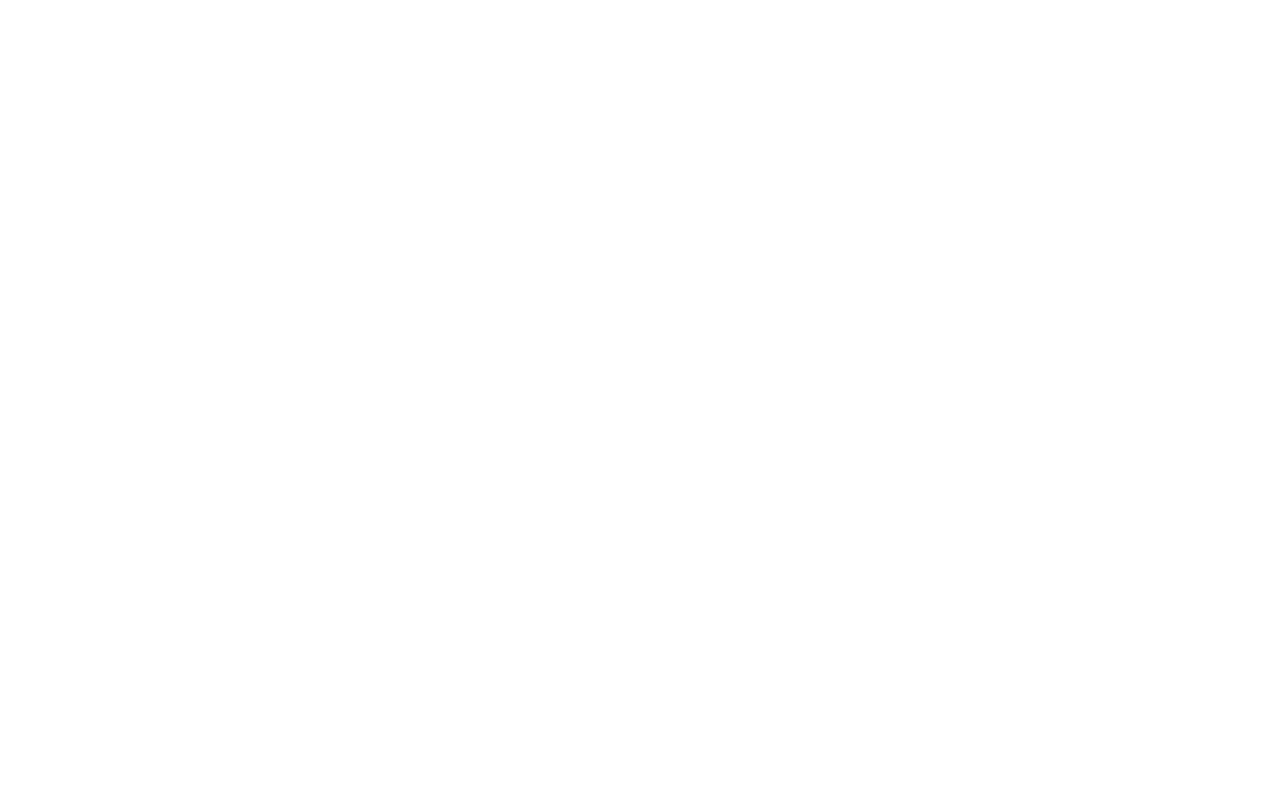
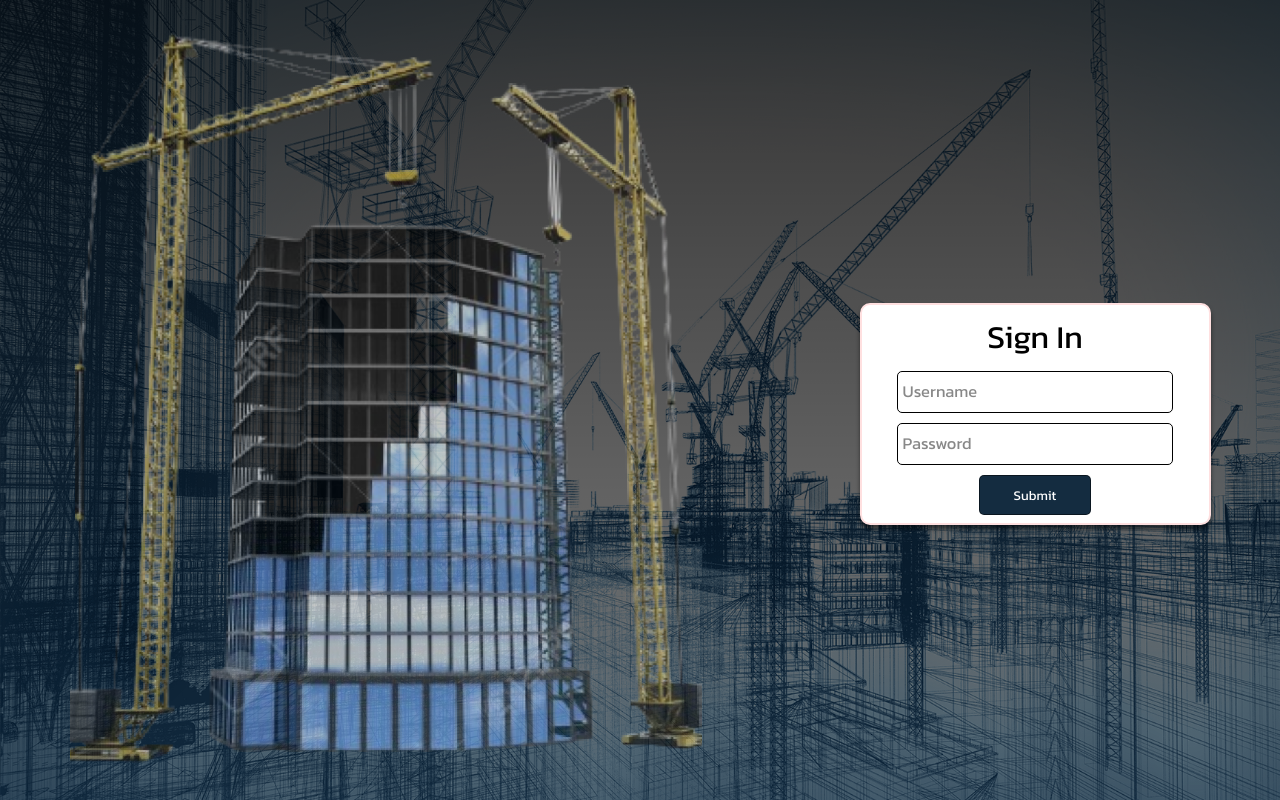
Before and after one commit to sahilsapariya/nirmaan-yaatra, a React (Create React App) app in the folder client/: page /sign-in in a window 1280 px wide. Before the commit this address had no page. Built offline with nearby package versions, Linux system fonts and the light colour scheme.

Commit message:
Added Signin
Added Sign in page and with signin page added routes  from which on success API call we can move from one signup page to signin page

```diff
--- a/client/package.json
+++ b/client/package.json
@@ -9,6 +9,7 @@
     "history": "^5.3.0",
     "react": "^18.2.0",
     "react-dom": "^18.2.0",
+    "react-icons": "^5.0.1",
     "react-router-dom": "^6.21.3",
     "react-scripts": "5.0.1",
     "sass": "^1.70.0",
--- a/client/src/Routes.js
+++ b/client/src/Routes.js
@@ -1,12 +1,14 @@
 import React from 'react';
 import { BrowserRouter as Router, Routes, Route } from 'react-router-dom';
 import SignUp from './components/pages/SignUp';
+import SignIn from './components/pages/SignIn';
 
 const ProjectRoutes = () => {
 return (
 <Router>
     <Routes>
-                <Route path="/" element={<SignUp />} />
+        <Route path="/sign-up" element={<SignUp />} />
+        <Route path="sign-in" element={<SignIn />} />
     </Routes>
 </Router>
 )
--- /dev/null
+++ b/client/src/components/pages/SignIn.js
@@ -0,0 +1,84 @@
+import React, { useState } from 'react'
+import { useNavigate } from 'react-router-dom';
+import "../styles/SignUp.css"
+import buldingImage from '../../images/img_construction.png'
+
+const options = [
+    { label: "Admin", value: "admin" },
+    { label: "Contractor", value: "contractor" },
+];
+
+
+function SignIn() {
+    const navigate = useNavigate();
+    const [formData, setFormData] = useState({
+        username: '',
+        password: '',
+    });
+
+    const handleChange = (e) => {
+        const { name, value } = e.target;
+        setFormData((prevData) => ({
+            ...prevData,
+            [name]: value,
+        }));
+    };
+
+
+    const handleSubmit = async (e) => {
+        e.preventDefault();
+        try {
+            const response = await fetch('/signin', {
+                method: 'POST',
+                headers: {
+                    'Content-Type': 'application/json',
+                },
+                body: JSON.stringify(formData),
+            });
+            if (response.ok) {
+                console.error('Done!');
+            } else {
+                console.log(formData)
+                console.error('API call failed');
+                navigate("/sign-in")
+            }
+        } catch (error) {
+            console.error('Error during API call', error);
+        }
+    };
+
+    return (
+        <>
+            <div className="signup__container">
+                <div className='signup__inner_container'>
+                    <div className='signup__building_image'>
+                        <img src={buldingImage} alt='Background Image' />
+                    </div>
+                    <div className='signup__building_input_form'>
+                        <h1 className="signup__container_heading">Sign In</h1>
+                        <form onSubmit={handleSubmit}>
+                            <input
+                                type='text'
+                                name='username'
+                                value={formData.username}
+                                onChange={handleChange}
+                                className='signup__container_input_field'
+                                placeholder='Username'
+                                required />
+                            <input
+                                type='password'
+                                name='password'
+                                value={formData.password}
+                                onChange={handleChange}
+                                className='signup__container_input_field'
+                                placeholder='Password'
+                                required />
+                            <button className='button_property' type='submit'>Submit</button>
+                        </form>
+                    </div>
+                </div>
+            </div>
+        </>
+    )
+}
+export default SignIn;
--- a/client/src/components/pages/SignUp.js
+++ b/client/src/components/pages/SignUp.js
@@ -1,5 +1,5 @@
 import React, { useState } from 'react'
-import { useHistory } from 'react-router-dom';
+import { useNavigate } from 'react-router-dom';
 import "../styles/SignUp.css"
 import buldingImage from '../../images/img_construction.png'
 
@@ -9,10 +9,8 @@
 ];
 
 
-
-
 function SignUp() {
-
+    const navigate = useNavigate();
     const [formData, setFormData] = useState({
         username: '',
         email: '',
@@ -44,6 +42,7 @@
             } else {
                 console.log(formData)
                 console.error('API call failed');
+                navigate("/sign-in")
             }
         } catch (error) {
             console.error('Error during API call', error);
@@ -56,6 +55,11 @@
                 <div className='signup__inner_container'>
                     <div className='signup__building_image'>
                         <img src={buldingImage} alt='Background Image' />
+                    </div>
+                    <div className='signup__form_division'>
+                        <div className='logo_header'>
+                            <i class="fa-solid fa-user"></i>
+                            <h1>Nirmaanyatra</h1>
                         </div>
                         <div className='signup__building_input_form'>
                             <h1 className="signup__container_heading">Sign Up</h1>
@@ -104,6 +108,7 @@
                         </div>
                     </div>
                 </div>
+            </div>
         </>
     )
 }
--- a/client/src/components/styles/SignUp.css
+++ b/client/src/components/styles/SignUp.css
@@ -30,6 +30,13 @@
     height: 50%;
     width: 80%;
     margin-right: 150px;
+}
+
+.logo_header {
+    text-align: center;
+    color: #fff;
+    margin-bottom: 1.03rem;
+    font-size: 20px;
 }
 
 .signup__building_input_form {
```
Also changed, not shown: client/src/components/styles/Login.css (added), 1 other file (tests, documents, lock files or other folders). Lines whose indentation alone changed are shown as unchanged.
